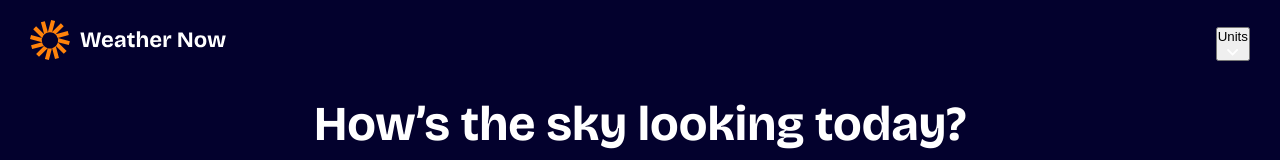
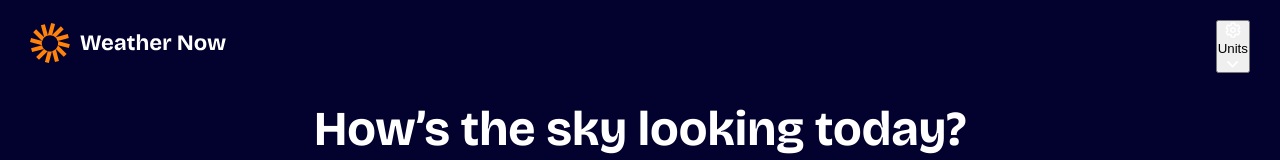
Before and after one commit to adisa-ade/weather, a React (Vite) app: page / in a window 1280 px wide. Shown: the top 160 px of the page. Built offline with nearby package versions, Linux system fonts and the light colour scheme; no server answers.

Commit message:
Added features to Units button

```diff
--- a/src/components/Header.jsx
+++ b/src/components/Header.jsx
@@ -6,7 +6,7 @@ function Header() {
         <span className="logo">
           <img src="/images/logo.svg" alt="Logo" />
         </span>
-        <Button>Units</Button>
+        <Button><div><img src="./images/icon-units.svg" alt="unit-icon" /></div>Units</Button>
       </header>
     );
   }
```
